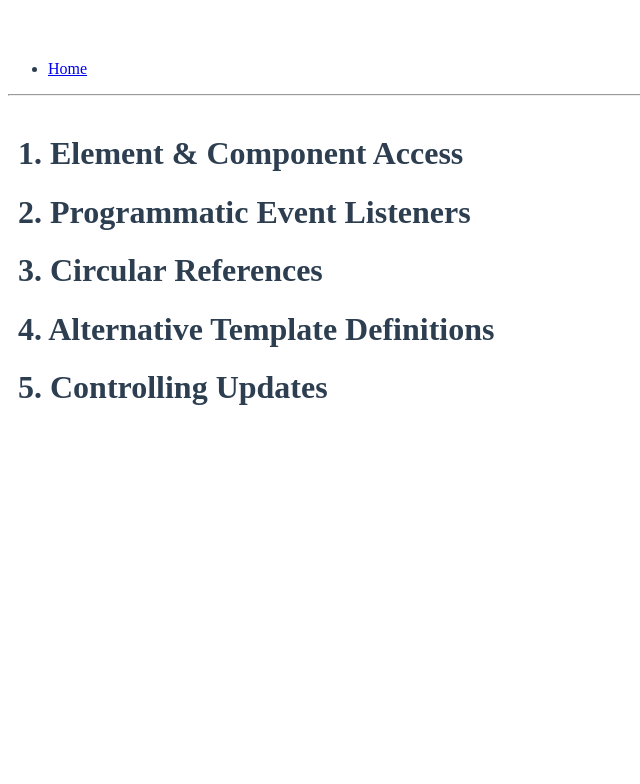
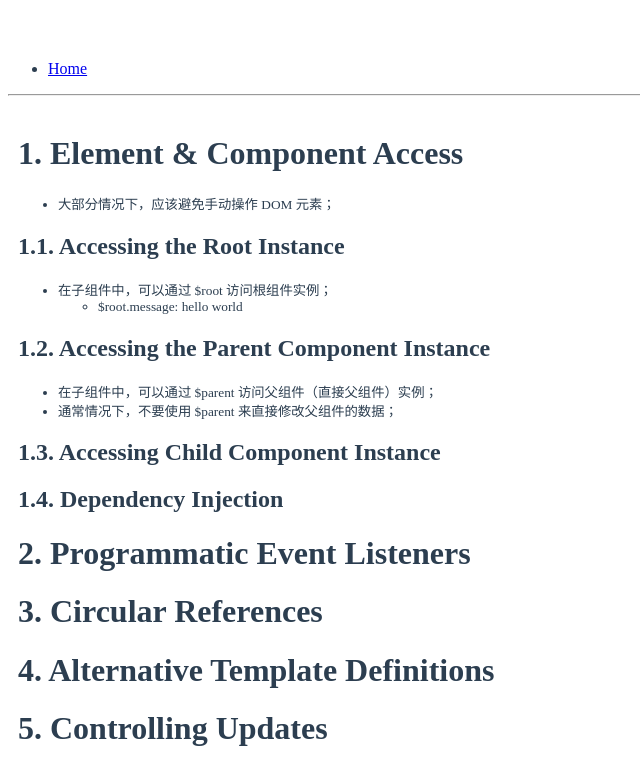
Before and after one commit to luotaoyeah/learning-vue, a Vue app: page /#/guide/handling-edge-cases in a window 1280 px wide. Shown: the top 784 px of the page, without its empty margins (0-640 px from the left). Built offline with nearby package versions, Linux system fonts and the light colour scheme.

Commit message:
handling edge cases: element & component access

```diff
--- a/src/doc/guide/handling-edge-cases/edge-case-element-component-access.vue
+++ b/src/doc/guide/handling-edge-cases/edge-case-element-component-access.vue
@@ -1,6 +1,39 @@
 <template>
   <div>
     <h1>1. Element & Component Access</h1>
+    <small>
+      <ul>
+        <li>
+          大部分情况下，应该避免手动操作 DOM 元素；
+        </li>
+      </ul>
+    </small>
+    <h2>1.1. Accessing the Root Instance</h2>
+    <small>
+      <ul>
+        <li>
+          在子组件中，可以通过 $root 访问根组件实例；
+          <ul>
+            <li>
+              $root.message: {{$root.message}}
+            </li>
+          </ul>
+        </li>
+      </ul>
+    </small>
+    <h2>1.2. Accessing the Parent Component Instance</h2>
+    <small>
+      <ul>
+        <li>
+          在子组件中，可以通过 $parent 访问父组件（直接父组件）实例；
+        </li>
+        <li>
+          通常情况下，不要使用 $parent 来直接修改父组件的数据；
+        </li>
+      </ul>
+    </small>
+    <h2>1.3. Accessing Child Component Instance</h2>
+    <h2>1.4. Dependency Injection</h2>
   </div>
 </template>
 <script>
--- a/src/main.js
+++ b/src/main.js
@@ -11,5 +11,10 @@ new Vue({
   el: "#app",
   router,
   components: { App },
-  template: "<App/>"
+  template: "<App/>",
+  data() {
+    return {
+      message: "hello world"
+    };
+  }
 });
```
